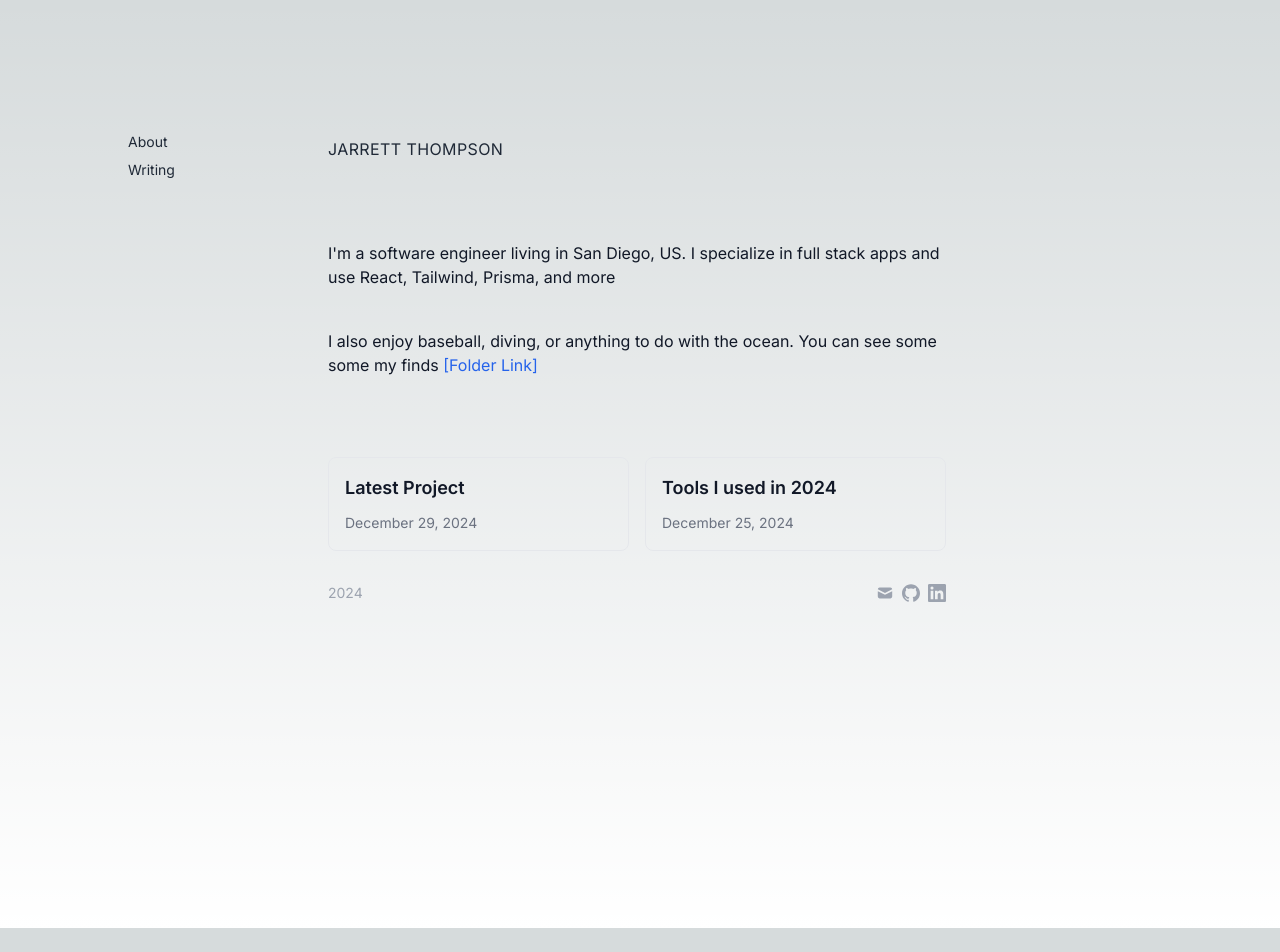
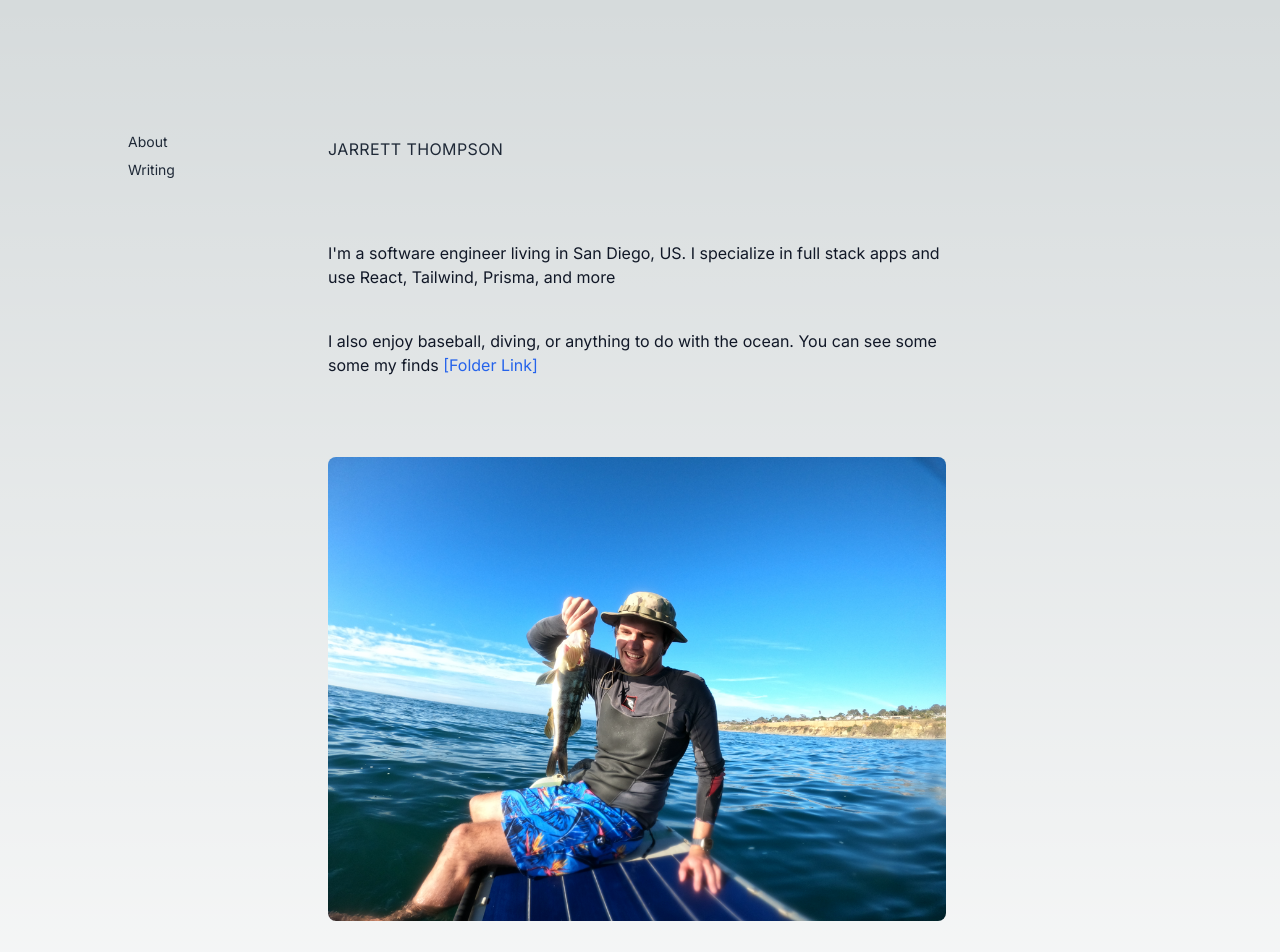
Before and after one commit to jarrett32/portfolio, a Next.js app: page / in a window 1280 px wide. Shown: the top 952 px of the page. Before the commit the page ends 928 px from the top, so only its background shows below. Built offline with nearby package versions, Linux system fonts and the light colour scheme.

Commit message:
add homepage image

```diff
--- a/src/app/page.tsx
+++ b/src/app/page.tsx
@@ -2,7 +2,7 @@
 
 import Link from "next/link";
 import dynamic from "next/dynamic";
-
+import Image from "next/image";
 const Footer = dynamic(() => import("./Footer"), {
   loading: () => <div className="h-[100px]" />,
 });
@@ -33,6 +33,15 @@
             >
               <Bio />
             </MotionDiv>
+            <div className="p-8"></div>
+            <Image
+              src="/fishing.webp"
+              alt="Fishing"
+              width={720}
+              height={360}
+              quality={100}
+              className="rounded-lg"
+            />
             <div className="p-8"></div>
             <div className="grid grid-cols-1 gap-4 md:grid-cols-2">
               <MotionDiv
```
Also changed, not shown: public/fishing.webp (added).
